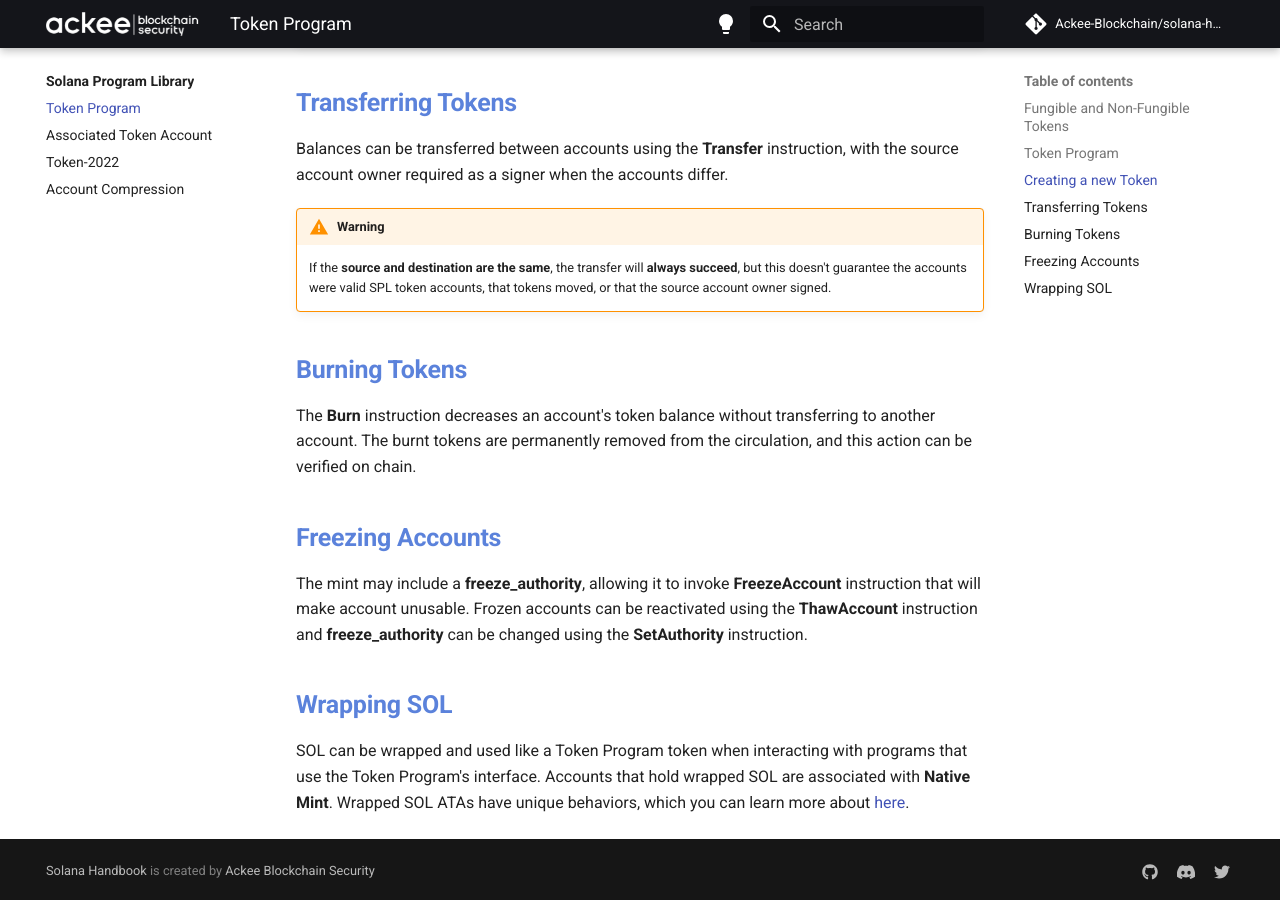
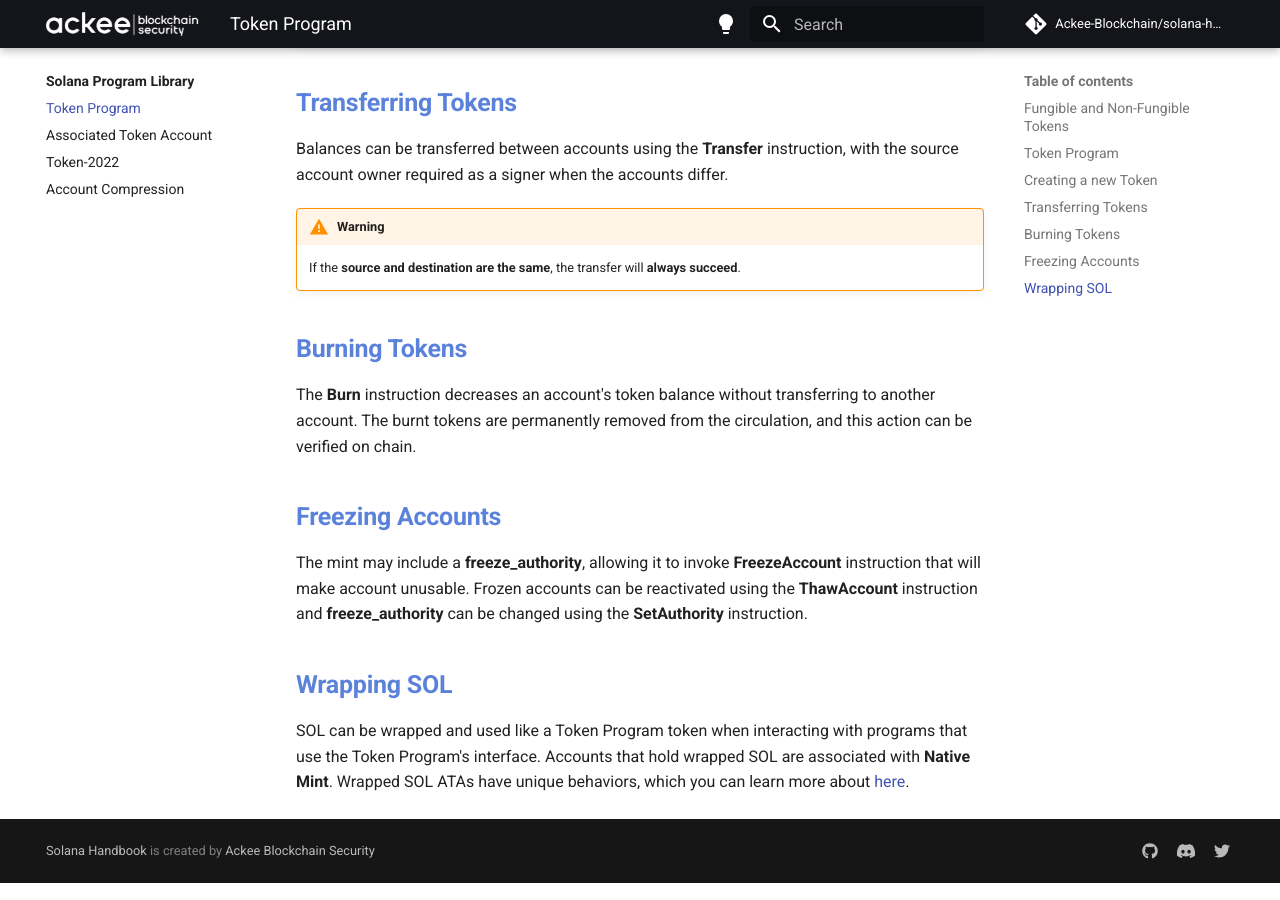
Before and after one commit to vmpyre/solana-handbook, an MkDocs documentation site: the page built from docs/handbook/chapter4/token-program.md, in a window 1280 px wide and 900 px high, scrolled down 1324 px. Built offline with MkDocs 1.6.1 and Material for MkDocs 9.7.7, drawn with Linux system fonts in a browser that asks for light colours; comment, search, counter and statistics services are not loaded.

Commit message:
update warning in token program

```diff
--- a/docs/handbook/chapter4/token-program.md
+++ b/docs/handbook/chapter4/token-program.md
@@ -28,7 +28,7 @@ Balances can be transferred between accounts using the **Transfer** instruction,
 
 !!! warning
 
-    If the **source and destination are the same**, the transfer will **always succeed**, but this doesn't guarantee the accounts were valid SPL token accounts, that tokens moved, or that the source account owner signed.
+    If the **source and destination are the same**, the transfer will **always succeed**.
 
 ## Burning Tokens
 
```
